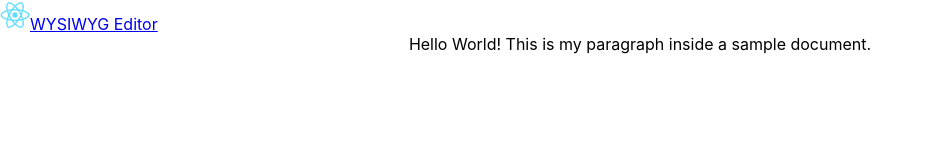
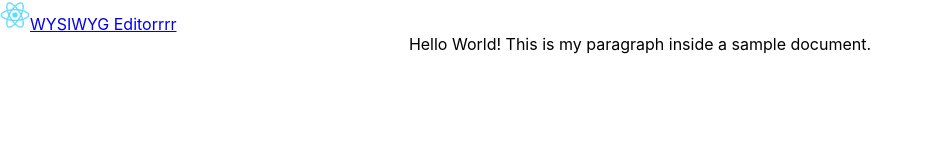
Before and after one commit to joelshejar/wysiwyg-editor, a React (Create React App) app: page / in a window 1280 px wide. Shown: the top 160 px of the page, without its empty margins (0-933 px from the left). Built offline with nearby package versions, Linux system fonts and the light colour scheme.

Commit message:
Added Slate JS and Editor component

```diff
--- a/src/App.js
+++ b/src/App.js
@@ -19,7 +19,7 @@ function App() {
             className="d-inline-block align-top"
           />
           {""}
-          WYSIWYG Editor
+          WYSIWYG Editorrrr
         </Navbar.Brand>
       </Navbar>
       <div className="App">
```
